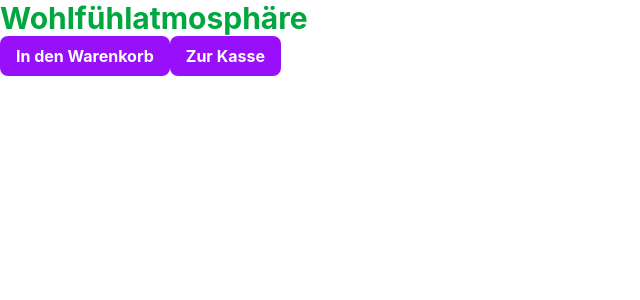
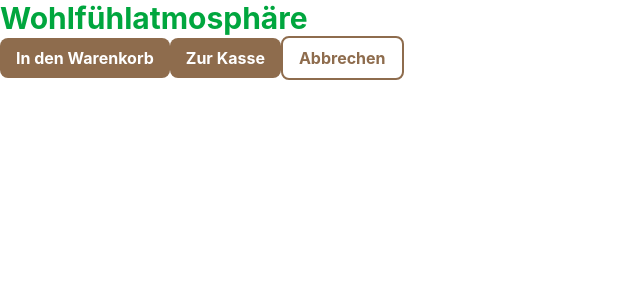
Before and after one commit to maximilianbese/E-Commerce-Shop, an Angular app in the folder client/: page / in a window 1280 px wide. Shown: the top 300 px of the page, without its empty margins (0-640 px from the left). Built offline with nearby package versions, Linux system fonts and the light colour scheme.

Commit message:
feat: update button component to support variant prop and add secondary button style

```diff
--- a/client/src/app/app.html
+++ b/client/src/app/app.html
@@ -1,3 +1,4 @@
 <h1 class="text-3xl font-bold text-green-600">Wohlfühlatmosphäre</h1>
 <app-button>In den Warenkorb</app-button>
 <app-button>Zur Kasse</app-button>
+<app-button variant="secondary">Abbrechen</app-button>
--- a/client/src/app/shared/ui/button/button.html
+++ b/client/src/app/shared/ui/button/button.html
@@ -1,3 +1,10 @@
-<button class="bg-purple-600 hover:bg-purple-700 text-white font-bold py-2 px-4 rounded-lg">
+<button
+  class="font-bold py-2 px-4 rounded-lg"
+  [class]="
+    variant() === 'primary'
+      ? 'bg-brand hover:bg-brand-dark text-white'
+      : 'border-2 border-brand text-brand hover:bg-brand hover:text-white'
+  "
+>
   <ng-content />
 </button>
--- a/client/src/app/shared/ui/button/button.ts
+++ b/client/src/app/shared/ui/button/button.ts
@@ -1,4 +1,4 @@
-import { Component } from '@angular/core';
+import { Component, input } from '@angular/core';
 
 @Component({
   imports: [],
@@ -6,4 +6,6 @@ import { Component } from '@angular/core';
   styleUrl: './button.scss',
   templateUrl: './button.html',
 })
-export class Button {}
+export class Button {
+  readonly variant = input<'primary' | 'secondary'>('primary');
+}
--- a/client/src/tailwind.css
+++ b/client/src/tailwind.css
@@ -1 +1,6 @@
 @import 'tailwindcss';
+
+@theme {
+  --color-brand: #8e6c4d;
+  --color-brand-dark: #6b5039;
+}
```
